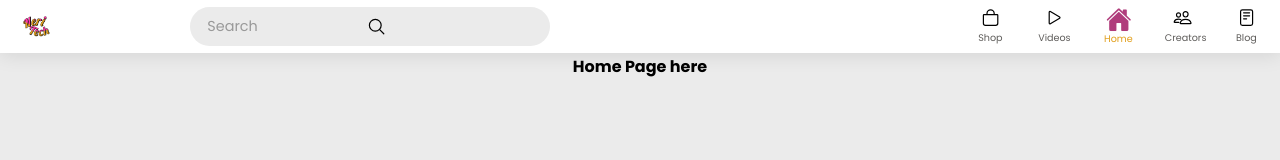
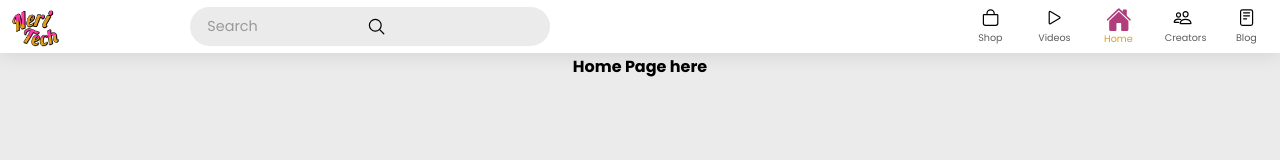
Before and after one commit to Rextrading/Neritech.github.io, a plain HTML site: page index.html in a window 1280 px wide. Drawn offline with nearby package versions, Linux system fonts and the light colour scheme.

Commit message:
Update index.html

```diff
--- a/index.html
+++ b/index.html
@@ -13,7 +13,7 @@
     <div class="container">
 
       <a class="logo">
-        <img src="images/logo.jpg">
+        <img src="images/logo.png">
       </a>
 
       <div class="header-search">
```
